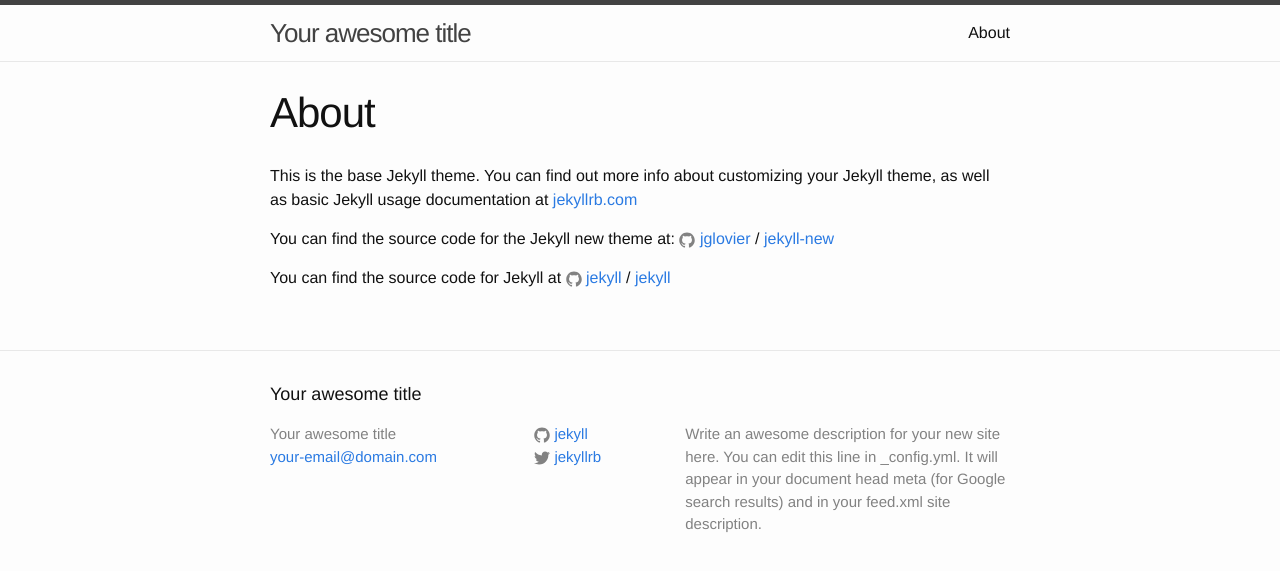
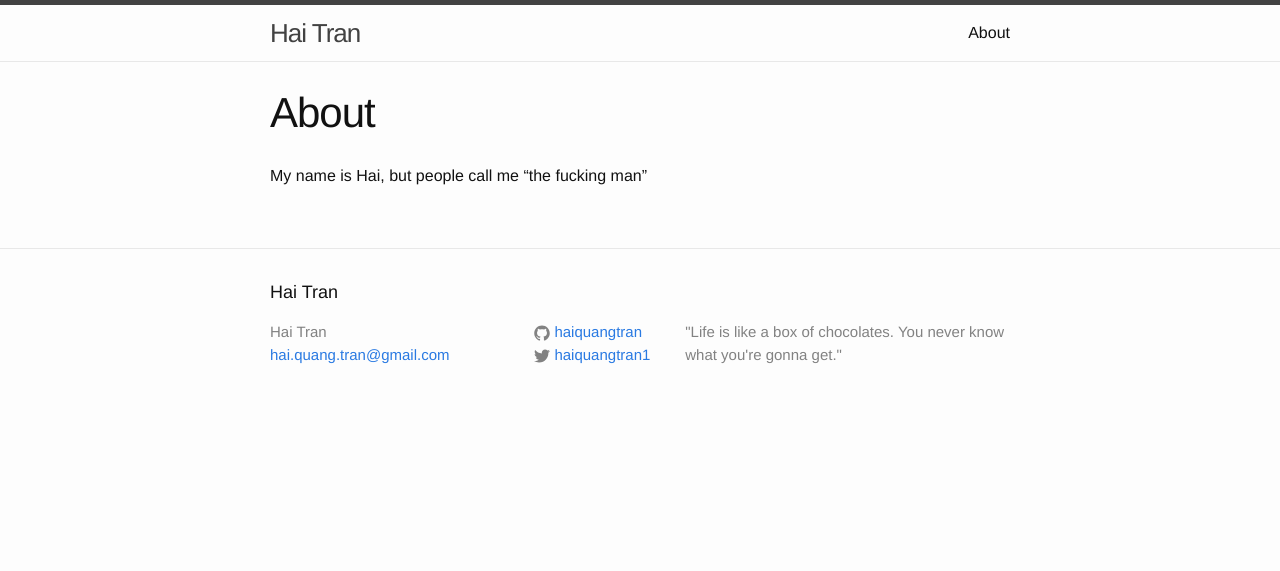
Before and after one commit to haiquangtran/haiquangtran.github.io, a Jekyll site: the page built from about.md, in a window 1280 px wide. Shown: the top 571 px of the page. Built offline with Jekyll 4.4.1, drawn with Linux system fonts in a browser that asks for light colours.

Commit message:
Website under development - Basic information for personal website.

```diff
--- a/_config.yml
+++ b/_config.yml
@@ -6,16 +6,17 @@
 # 'jekyll serve'. If you change this file, please restart the server process.
 
 # Site settings
-title: Your awesome title
-email: your-email@domain.com
+title: Hai Tran
+email: hai.quang.tran@gmail.com
 description: > # this means to ignore newlines until "baseurl:"
-  Write an awesome description for your new site here. You can edit this
-  line in _config.yml. It will appear in your document head meta (for
-  Google search results) and in your feed.xml site description.
+  "Life is like a box of chocolates. You never know what you're gonna get."
+# Write an awesome description for your new site here. You can edit this
+# line in _config.yml. It will appear in your document head meta (for
+# Google search results) and in your feed.xml site description.
 baseurl: "" # the subpath of your site, e.g. /blog
-url: "http://yourdomain.com" # the base hostname & protocol for your site
-twitter_username: jekyllrb
-github_username:  jekyll
+url: "http://hai.world" # the base hostname & protocol for your site
+twitter_username: haiquangtran1
+github_username:  haiquangtran
 
 # Build settings
 markdown: kramdown
--- a/about.md
+++ b/about.md
@@ -4,12 +4,4 @@
 permalink: /about/
 ---
 
-This is the base Jekyll theme. You can find out more info about customizing your Jekyll theme, as well as basic Jekyll usage documentation at [jekyllrb.com](http://jekyllrb.com/)
-
-You can find the source code for the Jekyll new theme at:
-{% include icon-github.html username="jglovier" %} /
-[jekyll-new](https://github.com/jglovier/jekyll-new)
-
-You can find the source code for Jekyll at
-{% include icon-github.html username="jekyll" %} /
-[jekyll](https://github.com/jekyll/jekyll)
+My name is Hai, but people call me "the fucking man"
```
Also changed, not shown: _posts/2016-01-24-welcome-to-jekyll.markdown (+10 -2 lines), 4 other files.
